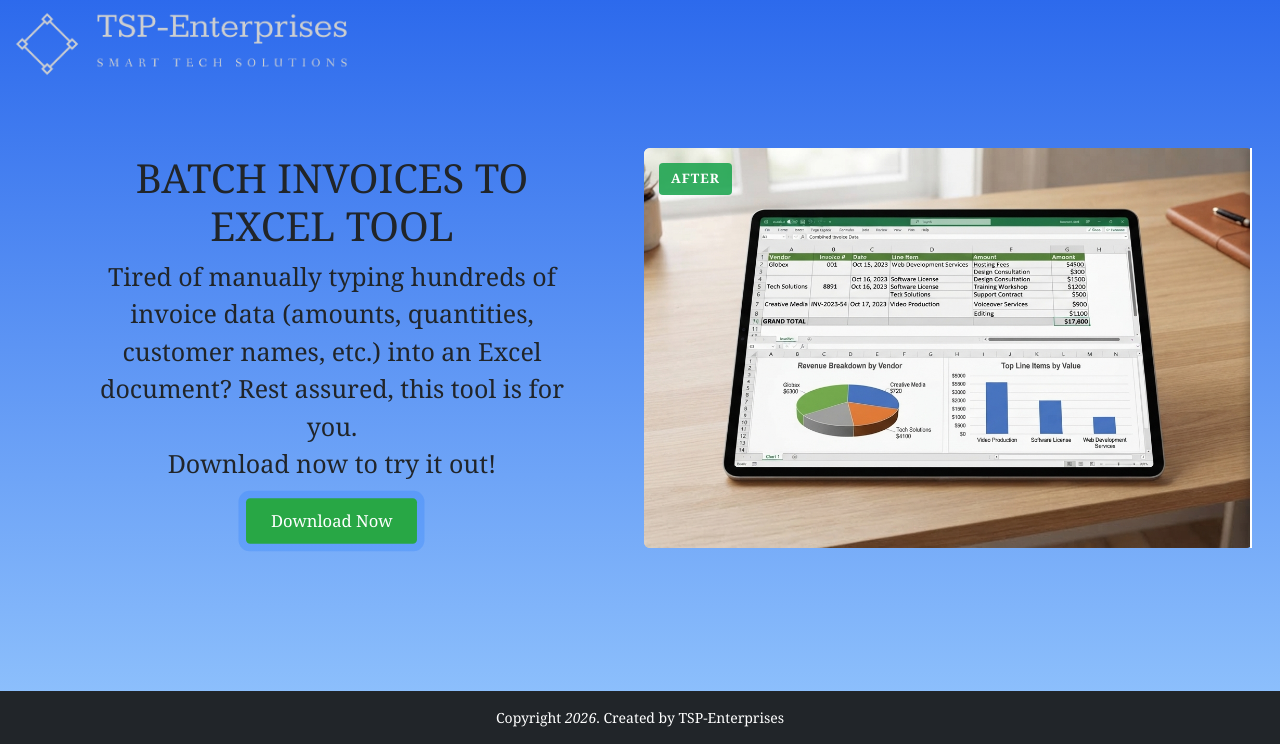
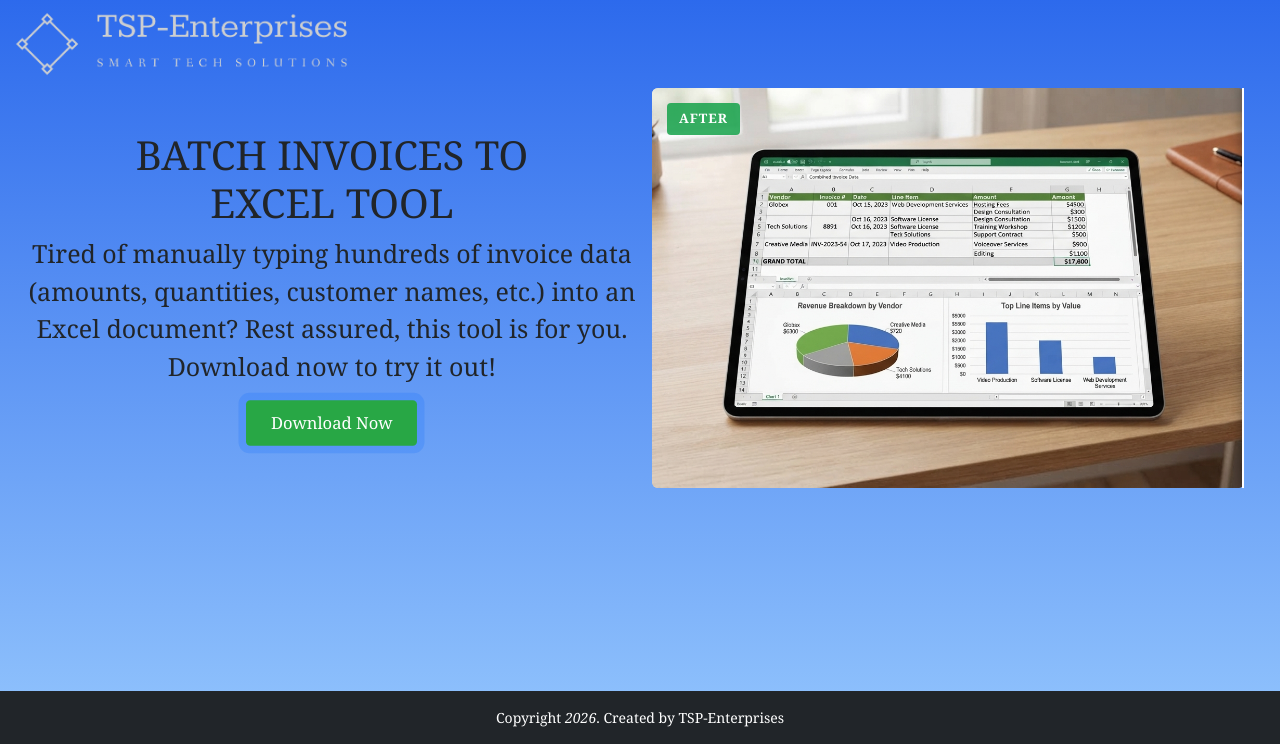
Before and after one commit to tshepo-sithole/Fake_Door_Website, a Flask app: page / in a window 1280 px wide. Shown: the part 56-800 px from the top of the page. Run offline with Flask 3, Linux system fonts and the light colour scheme.

Commit message:
Origional Version

```diff
--- a/templates/index.html
+++ b/templates/index.html
@@ -8,7 +8,7 @@
   <div class="container-fluid">
     <div class="container-fluid px-4 text-center">
       <div class="row align-items-center">
-        <div class="col-12 col-lg-6 p-5 d-flex flex-column justify-content-center order-2 order-lg-1" style="height: 65vh;">
+        <div class="col-12 col-lg-6 p-1 d-flex flex-column justify-content-center order-2 order-lg-1">
           <h1 style="font-size: clamp(30px, 4vw, 40px);">BATCH INVOICES TO <br>EXCEL TOOL</h1>
           <p style="font-size: clamp(10px, 3vw, 25px);">Tired of manually typing hundreds of invoice data
             (amounts, quantities, customer names, etc.) into an Excel document? Rest assured, this tool is for you.
@@ -20,7 +20,7 @@
             </a>
           </div>
         </div>
-        <div class="col-12 col-lg-6 p-1 order-1 order-lg-2 d-flex justify-content-center align-items-center">
+        <div class="col-12 col-lg-6 order-1 order-lg-2 d-flex justify-content-center align-items-center">
           <div class="comparison-slider" id="compSlider" style="width: 100%; aspect-ratio: 16 / 9;">
             <img src="static/assets/invoices before.jpg" alt="Before" class="img-before img-fluid rounded">
             <img src="static/assets/invoices after.jpg" alt="After" class="img-after img-fluid rounded">
```
